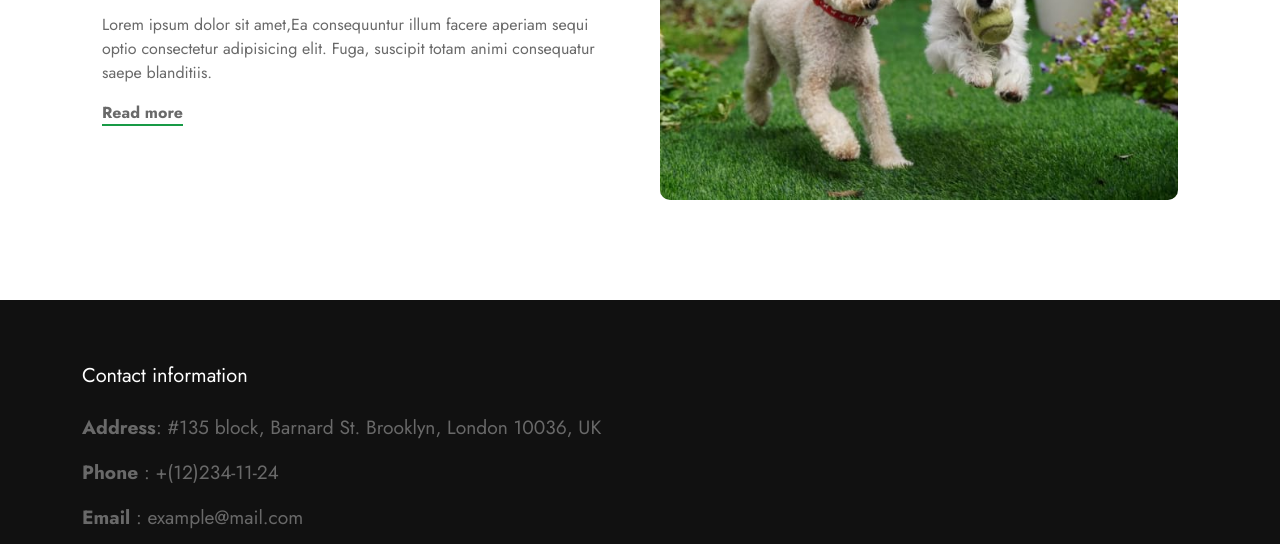
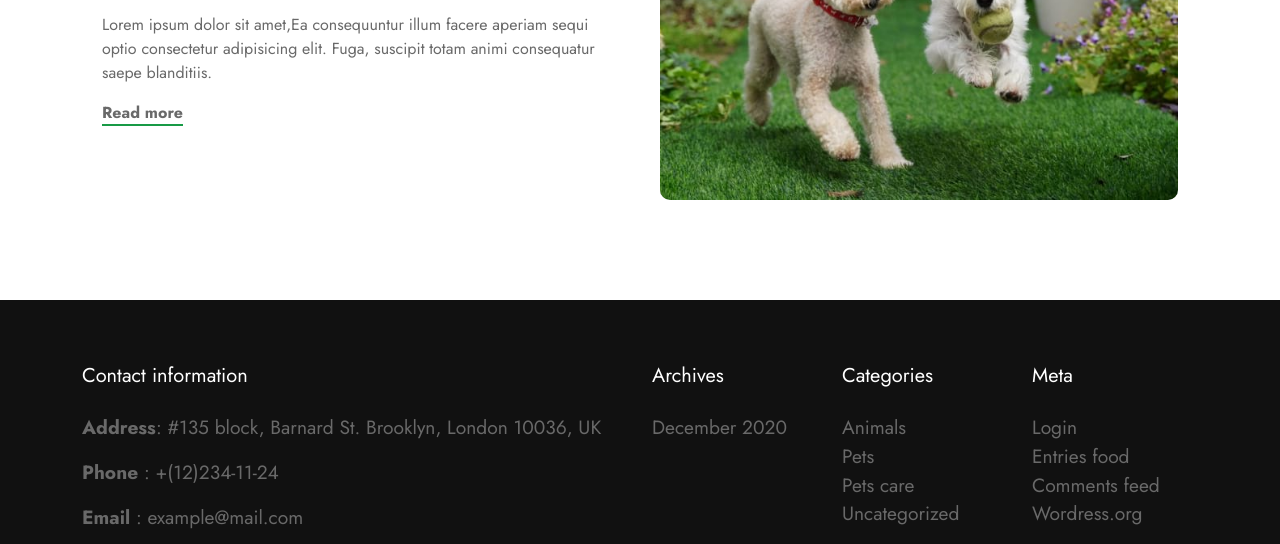
Before and after one commit to VyVy99/bc49-pooch-care, a plain HTML site: page services.html in a window 1280 px wide. Shown: the part 2026-2570 px from the top of the page. Drawn offline with nearby package versions, Linux system fonts and the light colour scheme; some packages are replaced by stand-ins of ours; a script that the page names is missing.

Commit message:
delete service_part

```diff
--- a/services.html
+++ b/services.html
@@ -251,7 +251,7 @@
                         </ul>
                     </div>
                 </div>
-                <div class="service_part col-lg-6 col-md-7 col-sm-12">
+                <div class=" col-lg-6 col-md-7 col-sm-12">
                     <div class="row">
                         <div class="col-sm-4 col-6 mt-5">
                             <h6 class="footer__title">Archives</h6>
```
